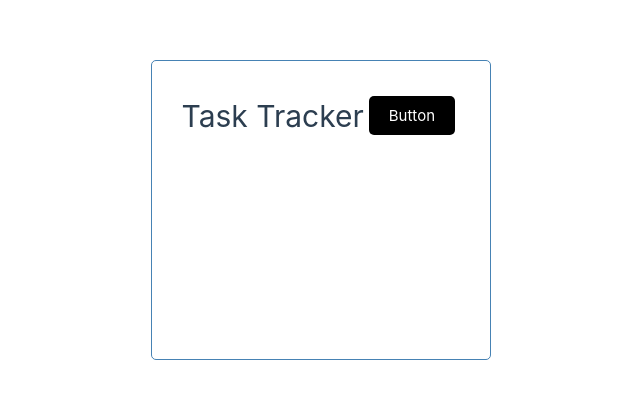
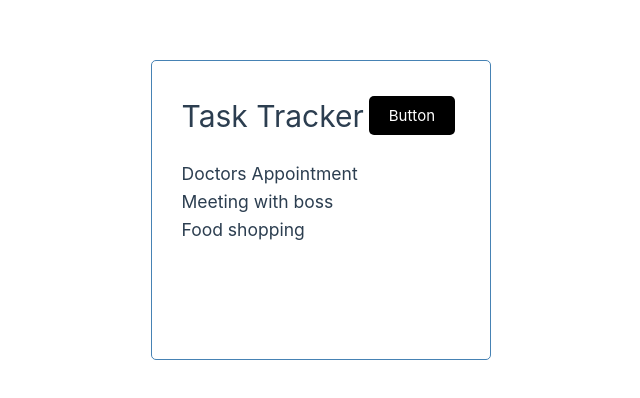
Before and after one commit to collinsigeh/jpp-vue-task-tracker, a Vue app: page / in a window 1280 px wide. Shown: the part 190-588 px from the top of the page, without its empty margins (149-789 px from the left). Built offline with nearby package versions, Linux system fonts and the light colour scheme.

Commit message:
created the task component

```diff
--- a/src/App.vue
+++ b/src/App.vue
@@ -1,14 +1,43 @@
 <script>
 import Header from "./components/Header.vue";
+import Tasks from "./components/Tasks.vue";
 export default {
   name: 'App',
-  components: { Header }
+  components: { Header, Tasks },
+  data() {
+    return {
+      tasks: []
+    }
+  },
+  created() {
+    this.tasks = [
+      {
+        id: "1",
+        text: "Doctors Appointment",
+        day: "March 5th at 2:30pm",
+        reminder: true
+      },
+      {
+        id: "2",
+        text: "Meeting with boss",
+        day: "March 6th at 1:30pm",
+        reminder: true
+      },
+      {
+        id: "3",
+        text: "Food shopping",
+        day: "March 7th at 2:00pm",
+        reminder: false
+      }
+    ]
+  }
 }
 </script>
 
 <template>
   <div class="container">
     <Header  title="Task Tracker" />
+    <Tasks :tasks="tasks" />
   </div>
 </template>
 
--- /dev/null
+++ b/src/components/Tasks.vue
@@ -0,0 +1,14 @@
+<script>
+    export default {
+        name: 'Tasks',
+        props: {
+            tasks: Array
+        }
+    }
+</script>
+
+<template>
+    <div v-for="task in tasks" :key="task.id">
+        <h3>{{ task.text }}</h3>
+    </div>
+</template>
```
